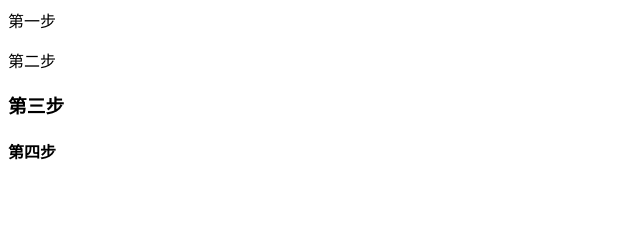
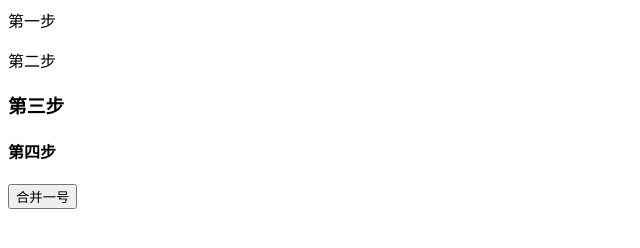
Before and after one commit to zhaomeiyu/96, a plain HTML site: page index.html in a window 1280 px wide. Shown: the whole page, without its empty margins (0-640 px from the left). Drawn offline with Linux system fonts and the light colour scheme.

Commit message:
合并一号

```diff
--- a/index.html
+++ b/index.html
@@ -12,6 +12,7 @@
     <p>第二步</p>
     <h3>第三步</h3>
     <h4>第四步<a href=""></a></h4>
+    <button>合并一号</button>
 </body>
 
 </html>
```
